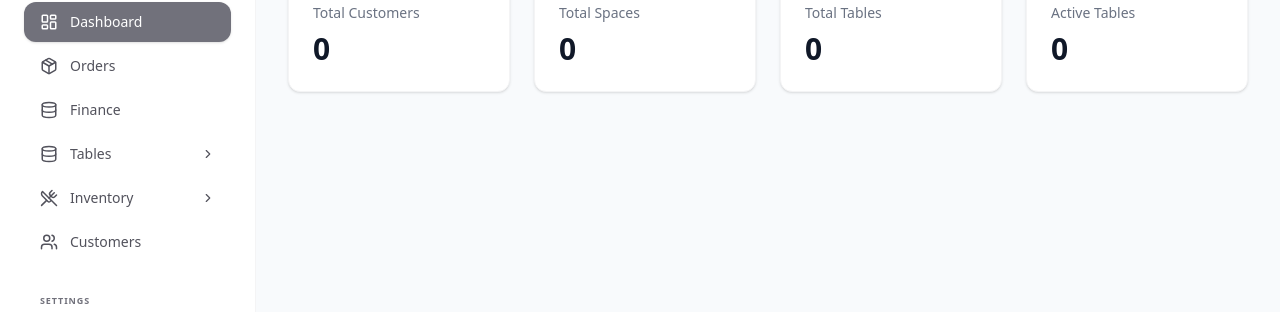
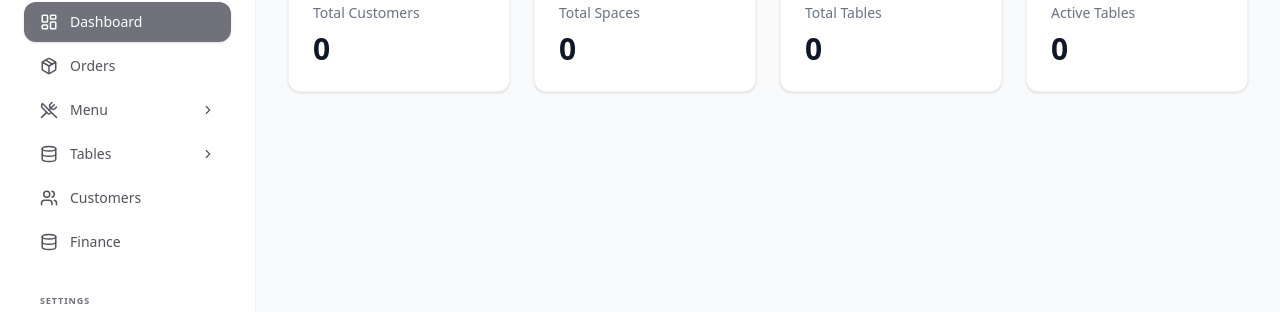
Before and after one commit to Youndhen-tamang/kundcoffee, a Next.js app: page / in a window 1280 px wide. Shown: the part 142-454 px from the top of the page. Built offline with nearby package versions, Linux system fonts and the light colour scheme; no server answers; the database is empty.

Commit message:
minor placement

```diff
--- a/app/layout.tsx
+++ b/app/layout.tsx
@@ -14,8 +14,8 @@ const geistMono = Geist_Mono({
 });
 
 export const metadata: Metadata = {
-  title: "Create Next App",
-  description: "Generated by create next app",
+  title: "Kund Coffee",
+  description: "POS System for Resturants",
 };
 
 export default function RootLayout({
--- a/components/Sidebar.tsx
+++ b/components/Sidebar.tsx
@@ -128,15 +128,8 @@ export default function Sidebar() {
             <div className="space-y-1">
               <NavItem href="/" icon={LayoutDashboard} label="Dashboard" />
               <NavItem href="/orders" icon={Package} label="Orders" />
-              <NavItem href="/finance" icon={Database} label="Finance" />
 
-              <AccordionItem id="core" label="Tables" icon={Database}>
-                <NavItem href="/spaces" icon={Map} label="Spaces" />
-                <NavItem href="/tables" icon={Table2} label="Tables" />
-                <NavItem href="/qrcodes" icon={QrCode} label="QR Codes" />
-              </AccordionItem>
-
-              <AccordionItem id="menu" label="Inventory" icon={UtensilsCrossed}>
+              <AccordionItem id="menu" label="Menu" icon={UtensilsCrossed}>
                 <NavItem
                   href="/menu/categories"
                   icon={Tag}
@@ -162,7 +155,14 @@ export default function Sidebar() {
                 {/* <NavItem href="/menu/sets" icon={Coffee} label="Menu Sets" /> */}
               </AccordionItem>
 
+              <AccordionItem id="core" label="Tables" icon={Database}>
+                <NavItem href="/spaces" icon={Map} label="Spaces" />
+                <NavItem href="/tables" icon={Table2} label="Tables" />
+                <NavItem href="/qrcodes" icon={QrCode} label="QR Codes" />
+              </AccordionItem>
+
               <NavItem href="/customers" icon={Users} label="Customers" />
+              <NavItem href="/finance" icon={Database} label="Finance" />
             </div>
           </div>
 
```
